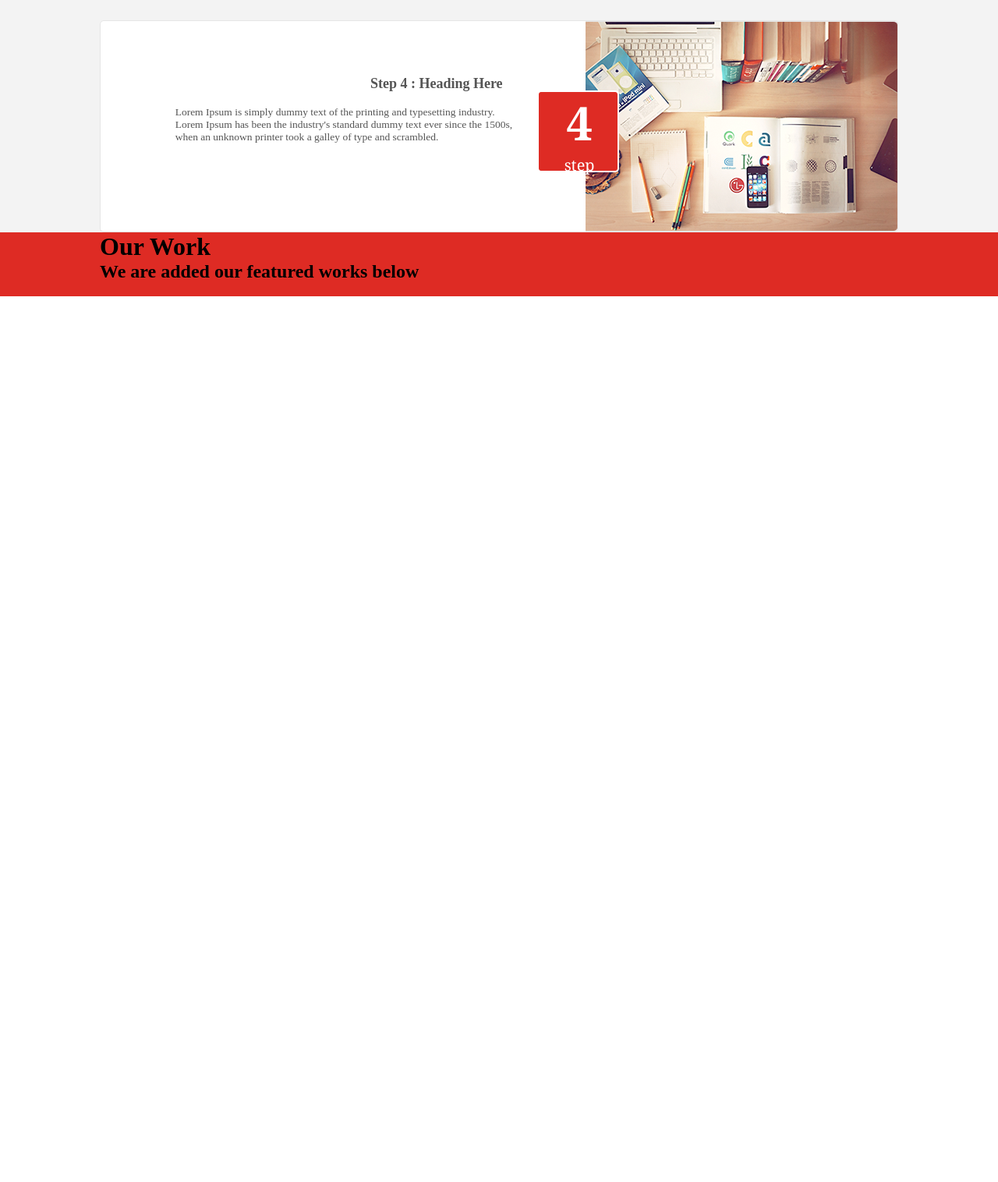
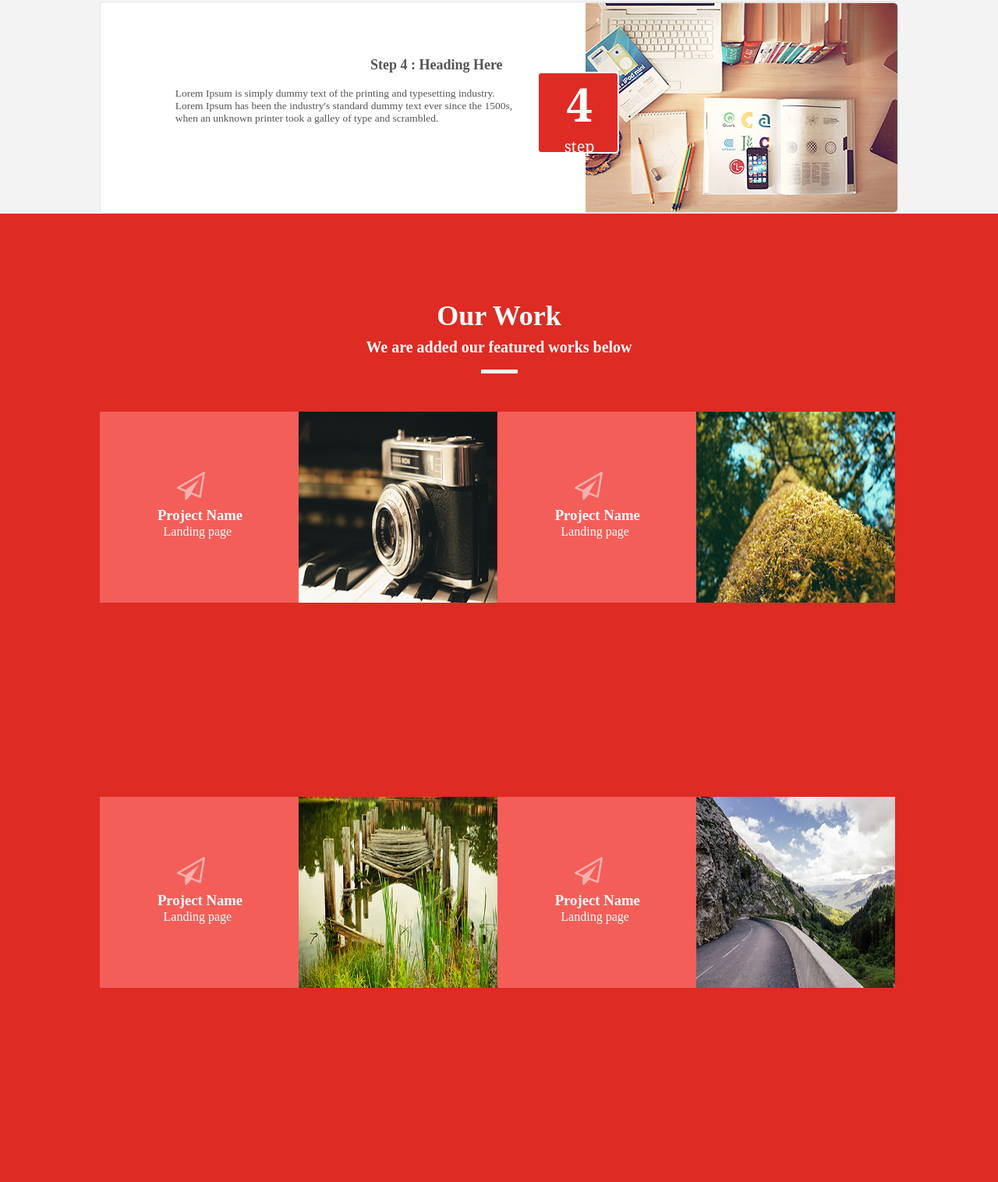
Before and after one commit to john1932/free-agency-bussines, a plain HTML site: page index.html in a window 1280 px wide. Shown: the part 2469-3985 px from the top of the page at 78% size. Before the commit the page ends 2849 px from the top, so only its background shows below. Drawn offline with Linux system fonts and the light colour scheme.

Commit message:
section4 project1 si porject2 din project
Am nevoie sa unesc aceste 2 classuri ca sa primesc un intreg si nu
inteleg cum

```diff
--- a/index.html
+++ b/index.html
@@ -156,8 +156,58 @@
     <div class="container">
       <div class="work">
         <h1>Our Work</h1>
-        <h2>We are added our featured works below</h2>
-        <img src="images/line-white.png" alt="" class="line">
+        <h4>We are added our featured works below</h4>
+        <img src="images/line-white.png" alt="" class="line-white">
+      </div>
+      <div class="project-name">
+        <div class="project1">
+          <ul>
+            <li>
+              <img src="images\Rectangle.png" alt="" class="rectangle">
+              <div class="rectangle">
+                <img src="images\avion.png" alt="" class="avion">
+                <h3>Project Name</h3>
+                <p>Landing page</p>
+              </div>
+            </li>
+            <li> <img src="images\photo-aparat.png" alt="" class="photo-ap">
+            </li>
+            <li> <img src="images\Rectangle.png" alt="" class="rectangle">
+              <div class="rectangle">
+                <img src="images\avion.png" alt="" class="avion">
+                <h3>Project Name</h3>
+                <p>Landing page</p>
+              </div>
+            </li>
+            <li>
+              <img src="images\copac.png" alt="" class="copac">
+            </li>
+          </ul>
+        </div>
+        <div class="project2">
+          <ul>
+            <li>
+              <img src="images\Rectangle.png" alt="" class="rectangle">
+              <div class="rectangle">
+                <img src="images\avion.png" alt="" class="avion">
+                <h3>Project Name</h3>
+                <p>Landing page</p>
+              </div>
+            </li>
+            <li> <img src="images\punte.png" alt="" class="punte">
+            </li>
+            <li> <img src="images\Rectangle.png" alt="" class="rectangle">
+              <div class="rectangle">
+                <img src="images\avion.png" alt="" class="avion">
+                <h3>Project Name</h3>
+                <p>Landing page</p>
+              </div>
+            </li>
+            <li>
+              <img src="images\strada.png" alt="" class="strada">
+            </li>
+          </ul>
+        </div>
       </div>
     </div>
   </div>
--- a/style/style.css
+++ b/style/style.css
@@ -1,10 +1,10 @@
-*{
+* {
   padding: 0;
   margin: 0;
   box-sizing: border-box;
 }
 
-.info-operator{
+.info-operator {
   margin: 0 auto;
   position: static;
   height: 42px;
@@ -12,52 +12,52 @@
   border-bottom: 1px solid #e2e2e2;
 }
 
-.container{
+.container {
   width: 1024px;
   margin: 0 auto;
 }
 
-.info-operator h3{
+.info-operator h3 {
   font-size: 15px;
   color: #424242;
 }
 
-.info-operator a{
+.info-operator a {
   text-decoration: none;
   font-size: 15px;
   color: #424242;
 }
 
-.container{
+.container {
   width: 1024px;
 }
 
-.headerInfo{
+.headerInfo {
   float: left;
   padding-top: 1px;
 }
 
-.headerInfo ul li{
+.headerInfo ul li {
   display: inline-block;
   padding-top: 10px;
 }
 
-.headerInfo ul li:first-child{
+.headerInfo ul li:first-child {
   /*  padding-left: 728.9px;*/
   padding-right: 10px;
 }
 
-.headerOperator{
+.headerOperator {
   float: right;
 }
 
-.headerOperator ul li{
+.headerOperator ul li {
   display: inline-block;
   padding-top: 12.5px;
   padding-left: 20px;
 }
 
-.headerOperator ul li:last-child{
+.headerOperator ul li:last-child {
   width: 25px;
   height: 25px;
   background: #1287bf;
@@ -67,35 +67,35 @@
   padding-left: 0;
 }
 
-.logo-menu{
+.logo-menu {
   height: 130px;
   background: #ffffff;
 }
 
-.logo{
+.logo {
   float: left;
   padding-top: 40px;
 }
 
-.university{
+.university {
   float: left;
 }
 
-.busines-information{
+.busines-information {
   float: right;
   padding-left: 12px;
   color: #424242;
 }
 
-.busines-information h1{
+.busines-information h1 {
   font-size: 37px;
 }
 
-.busines-information h2{
+.busines-information h2 {
   font-size: 15px;
 }
 
-.nav{
+.nav {
   font-size: 15px;
   padding-top: 60px;
   padding-left: 190px;
@@ -103,7 +103,7 @@
   display: inline-block;
 }
 
-.nav ul li{
+.nav ul li {
   width: 19%;
   display: inline;
   list-style: none;
@@ -111,21 +111,21 @@
   padding-left: 16px;
 }
 
-.nav ul li img{
+.nav ul li img {
   padding-bottom: 2.5px;
   padding-right: 14px;
 }
 
-.nav ul a{
+.nav ul a {
   text-decoration: none;
   color: #4f4f4f;
 }
 
-.nav ul li span{
+.nav ul li span {
   color: #de2b24;
 }
 
-.nav .button-menu{
+.nav .button-menu {
   width: 170px;
   height: 38px;
   background: #de2b24;
@@ -135,28 +135,28 @@
   border-radius: 6px;
 }
 
-.section1{
+.section1 {
   height: 550px;
-  background+:;
+  background+: ;
   background-image: url(/images/bloc1.png);
   background-size: cover;
   text-align: center;
 }
 
-.section1 h1{
+.section1 h1 {
   font-size: 48px;
   color: #ffffff;
   padding-top: 175px;
 }
 
-.section1 h2{
+.section1 h2 {
   font-size: 26px;
   color: #ffffff;
   padding-top: 5px;
   padding-bottom: 30px;
 }
 
-.section1 .button-section1{
+.section1 .button-section1 {
   width: 335px;
   height: 75px;
   background: #f8cd53;
@@ -167,117 +167,117 @@
   border-radius: 6px;
 }
 
-.section2{
+.section2 {
   background-color: #ffffff;
   text-align: center;
   color: #424242;
 }
 
-.section2 h1{
+.section2 h1 {
   padding-top: 100px;
   font-size: 36px;
 }
 
-.section2 h5{
+.section2 h5 {
   padding-top: 10px;
   font-size: 36px;
 }
 
-.section2 ul li{
+.section2 ul li {
   width: 32%;
   display: inline-block;
   list-style: none;
   padding-top: 45px;
 }
 
-.section2 ul li h2{
+.section2 ul li h2 {
   font-size: 22px;
   padding-top: 25px;
   font-weight: solid;
 }
 
-.section2 ul li h3{
+.section2 ul li h3 {
   font-size: 13.5px;
   padding-top: 20px;
   width: 90%;
   padding-bottom: 120px;
 }
 
-.section3{
+.section3 {
   background-color: #f3f3f3;
   color: #424242;
 }
 
-.section3 h3{
+.section3 h3 {
   font-size: 18px;
   color: #555555;
 }
 
-.section3 p{
+.section3 p {
   font-size: 13.5px;
   color: #555555;
   padding-top: 18px;
 }
 
-.section3 .approch{
+.section3 .approch {
   text-align: center;
 }
 
-.section3 .approch h1{
+.section3 .approch h1 {
   padding-top: 90px;
   font-size: 36px;
 }
 
-.section3 .approch h2{
+.section3 .approch h2 {
   padding-top: 15px;
   font-size: 26px;
 }
 
-.approch .line{
+.approch .line {
   padding-top: 15px;
   padding-bottom: 45px;
 }
 
-.section3 .step1{
+.section3 .step1 {
   margin-top: 40px;
   background-color: #ffffff;
   border: 1px solid #e5e5e5;
   border-radius: 5px;
 }
 
-.step1:after{
+.step1:after {
   display: block;
   content: "";
   clear: both;
 }
 
-.step1-first-colonne{
+.step1-first-colonne {
   float: left;
   position: relative;
   width: 40%;
 }
 
-.step1-first-colonne:after{
+.step1-first-colonne:after {
   display: block;
   content: "";
   clear: both;
 }
 
-.step1 .photo{
+.step1 .photo {
   float: left;
   border-top-left-radius: 5px;
   border-bottom-left-radius: 5px;
-  border-top:  1px solid #e5e5e5;
-  border-bottom:  1px solid #e5e5e5;
+  border-top: 1px solid #e5e5e5;
+  border-bottom: 1px solid #e5e5e5;
 }
 
-.step1 .doforstep1{
+.step1 .doforstep1 {
   position: absolute;
   padding: 17%;
   left: 63%;
 }
 
-.doforstep1 h3{
+.doforstep1 h3 {
   font-size: 59.73px;
   text-align: center;
   color: #ffffff;
@@ -285,7 +285,7 @@
   font-family: georgia;
 }
 
-.doforstep1 p{
+.doforstep1 p {
   font-size: 19.91px;
   padding-top: 0;
   padding-left: 35px;
@@ -293,7 +293,7 @@
   font-family: georgia;
 }
 
-.step1 .heading1{
+.step1 .heading1 {
   padding-top: 70px;
   float: right;
   width: 40%;
@@ -301,46 +301,46 @@
   position: absolute;
 }
 
-.step2{
+.step2 {
   margin-top: 40px;
   background-color: #ffffff;
   border: 1px solid #e5e5e5;
   border-radius: 5px;
 }
 
-.step2:after{
+.step2:after {
   display: block;
   content: "";
   clear: both;
 }
 
-.step2-first-colonne{
+.step2-first-colonne {
   float: right;
   position: relative;
   width: 58%;
 }
 
-.step2-first-colonne:after{
+.step2-first-colonne:after {
   display: block;
   content: "";
   clear: both;
 }
 
-.step2 .strada{
+.step2 .strada {
   float: right;
   border-top-right-radius: 5px;
   border-bottom-right-radius: 5px;
-  border-top:  1px solid #e5e5e5;
-  border-bottom:  1px solid #e5e5e5;
+  border-top: 1px solid #e5e5e5;
+  border-bottom: 1px solid #e5e5e5;
 }
 
-.doforstep2{
+.doforstep2 {
   position: absolute;
   padding: 17%;
   left: 7%;
 }
 
-.doforstep2 h3{
+.doforstep2 h3 {
   font-size: 59.73px;
   text-align: center;
   color: #ffffff;
@@ -348,7 +348,7 @@
   font-family: georgia;
 }
 
-.doforstep2 p{
+.doforstep2 p {
   font-size: 19.91px;
   padding-top: 0;
   padding-left: 35px;
@@ -356,69 +356,69 @@
   font-family: georgia;
 }
 
-.heading2{
+.heading2 {
   padding-top: 70px;
   float: left;
   width: 42%;
   position: absolute;
 }
 
-.heading2:after{
+.heading2:after {
   display: block;
   content: "";
   clear: both;
 }
 
-.heading2 h3{
+.heading2 h3 {
   float: right;
 }
 
-.heading2 p{
+.heading2 p {
   float: right;
   padding-left: 27px;
   width: 85%;
 }
 
-.section3 .step3{
+.section3 .step3 {
   margin-top: 40px;
   background-color: #ffffff;
   border: 1px solid #e5e5e5;
   border-radius: 5px;
 }
 
-.step3:after{
+.step3:after {
   display: block;
   content: "";
   clear: both;
 }
 
-.step3-first-colonne{
+.step3-first-colonne {
   float: left;
   position: relative;
   width: 40%;
 }
 
-.step3-first-colonne:after{
+.step3-first-colonne:after {
   display: block;
   content: "";
   clear: both;
 }
 
-.step3 .masa{
+.step3 .masa {
   float: left;
   border-top-left-radius: 5px;
   border-bottom-left-radius: 5px;
-  border-top:  1px solid #e5e5e5;
-  border-bottom:  1px solid #e5e5e5;
+  border-top: 1px solid #e5e5e5;
+  border-bottom: 1px solid #e5e5e5;
 }
 
-.step3 .doforstep3{
+.step3 .doforstep3 {
   position: absolute;
   padding: 17%;
   left: 63%;
 }
 
-.doforstep3 h3{
+.doforstep3 h3 {
   font-size: 59.73px;
   text-align: center;
   color: #ffffff;
@@ -426,7 +426,7 @@
   font-family: georgia;
 }
 
-.doforstep3 p{
+.doforstep3 p {
   font-size: 19.91px;
   padding-top: 0;
   padding-left: 35px;
@@ -434,7 +434,7 @@
   font-family: georgia;
 }
 
-.step3 .heading3{
+.step3 .heading3 {
   padding-top: 70px;
   float: right;
   width: 40%;
@@ -442,71 +442,71 @@
   position: absolute;
 }
 
-.step4{
+.step4 {
   margin-top: 40px;
   background-color: #ffffff;
   border: 1px solid #e5e5e5;
   border-radius: 5px;
 }
 
-.step4:after{
+.step4:after {
   display: block;
   content: "";
-  clear:both;
+  clear: both;
 }
 
-.step4-first-colonne{
+.step4-first-colonne {
   float: right;
   position: relative;
   width: 58%;
 }
 
-.step4-first-colonne:after{
+.step4-first-colonne:after {
   display: block;
   content: "";
   clear: both;
 }
 
-.notebook{
+.notebook {
   float: right;
   border-top-right-radius: 5px;
   border-bottom-right-radius: 5px;
-  border-top:  1px solid #e5e5e5;
-  border-bottom:  1px solid #e5e5e5;
+  border-top: 1px solid #e5e5e5;
+  border-bottom: 1px solid #e5e5e5;
   position: relative;
 }
 
-.doforstep4{
+.doforstep4 {
   position: absolute;
   padding: 15%;
   left: 7%;
 }
 
-.heading4{
+.heading4 {
   padding-top: 70px;
   float: left;
   width: 42%;
   position: absolute;
 }
 
-.heading4:after{
+.heading4:after {
   display: block;
   content: "";
   clear: both;
 }
 
-.heading4 h3{
+.heading4 h3 {
   float: right;
   padding-right: 22px;
 }
 
-.heading4 p{
+.heading4 p {
   float: right;
   padding-left: 15px;
   width: 85%;
 }
 
-.doforstep4 h3{
+.doforstep4 h3 {
   font-size: 59.73px;
   text-align: center;
   color: #ffffff;
@@ -514,7 +514,7 @@
   font-family: georgia;
 }
 
-.doforstep4 p{
+.doforstep4 p {
   font-size: 19.91px;
   padding-top: 0;
   padding-left: 35px;
@@ -522,6 +522,101 @@
   font-family: georgia;
 }
 
-.section4{
+.section4 {
+  padding-top: 110px;
   background-color: #de2b24;
 }
+
+.work{
+  text-align: center;;
+  color: #ffffff;
+}
+
+.work h4{
+  padding-top: 8px;
+  font-size: 20px;
+}
+
+.work h1{
+  font-size: 36px;
+}
+
+.work .line-white{
+  padding-top: 17px;
+}
+
+.project-name{
+  padding-top: 45px;
+}
+
+.project1{
+  padding-bottom: 0;
+}
+
+.project1 ul li{
+  width: 24.5%;
+  display: inline-block;
+  list-style: none;
+}
+
+.photo-ap{
+  width: 255px;
+  height: 245px;
+  position: relative;
+}
+
+.copac{
+  width: 255px;
+  height: 245px;
+  position: relative;
+}
+
+.rectangle{
+  width: 255px;
+  height: 245px;
+  position: relative;
+  text-align: center;
+}
+
+.avion{
+  position: absolute;
+  bottom: 155%;
+  left: 39%;
+}
+
+.rectangle h3{
+  position: absolute;
+  bottom: 143%;
+  left: 29%;
+  color: #ffffff;
+  font-weight: bold;
+}
+
+.rectangle p{
+    position: absolute;
+    bottom: 135%;
+    left: 32%;
+    color: #ffffff;
+}
+
+.project2{
+  padding-top: none;
+}
+
+.project2 ul li{
+  width: 24.5%;
+  display: inline-block;
+  list-style: none;
+}
+
+.punte{
+  width: 255px;
+  height: 245px;
+  position: relative;
+}
+
+.strada{
+  width: 255px;
+  height: 245px;
+  position: relative;
+}
```
Also changed, not shown: images/Rectangle.png (added), images/avion.png (added), images/carare.png (added), images/copac.png (added), images/line-white.png (added), images/punte.png (added). Lines whose indentation alone changed are shown as unchanged.
